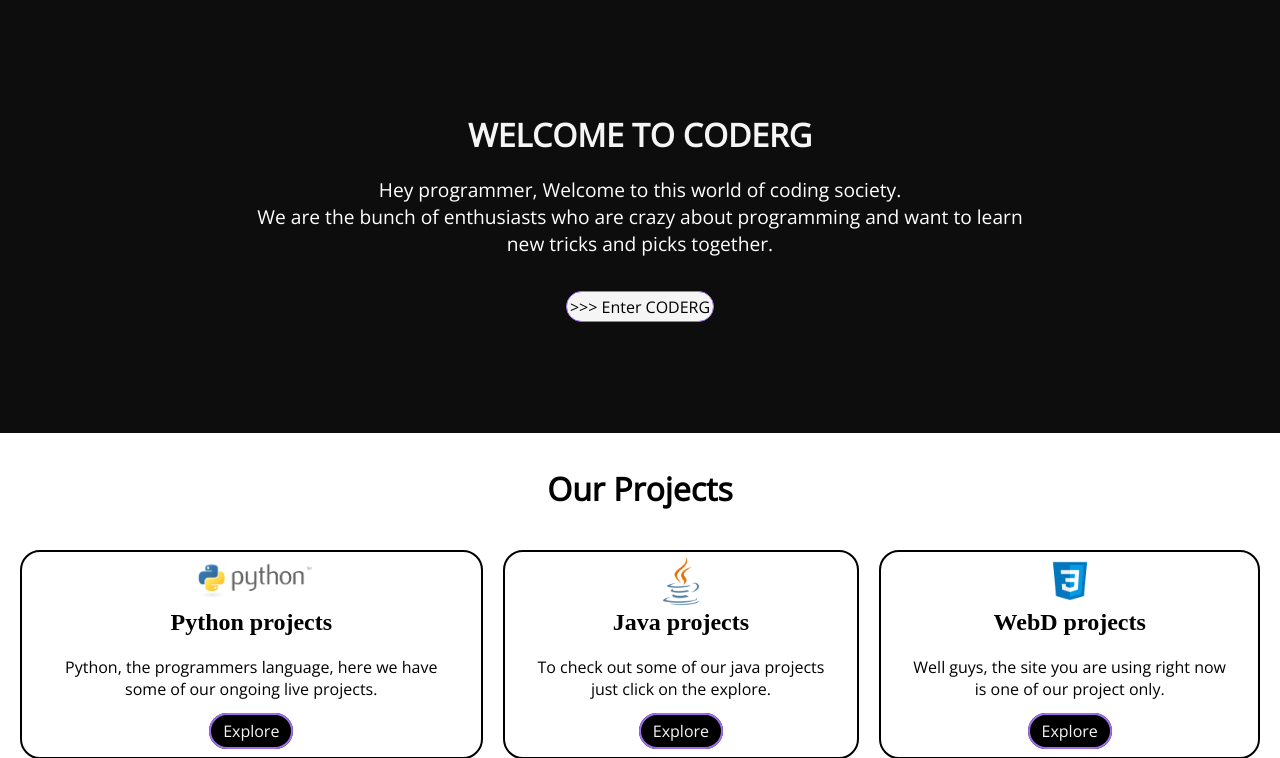
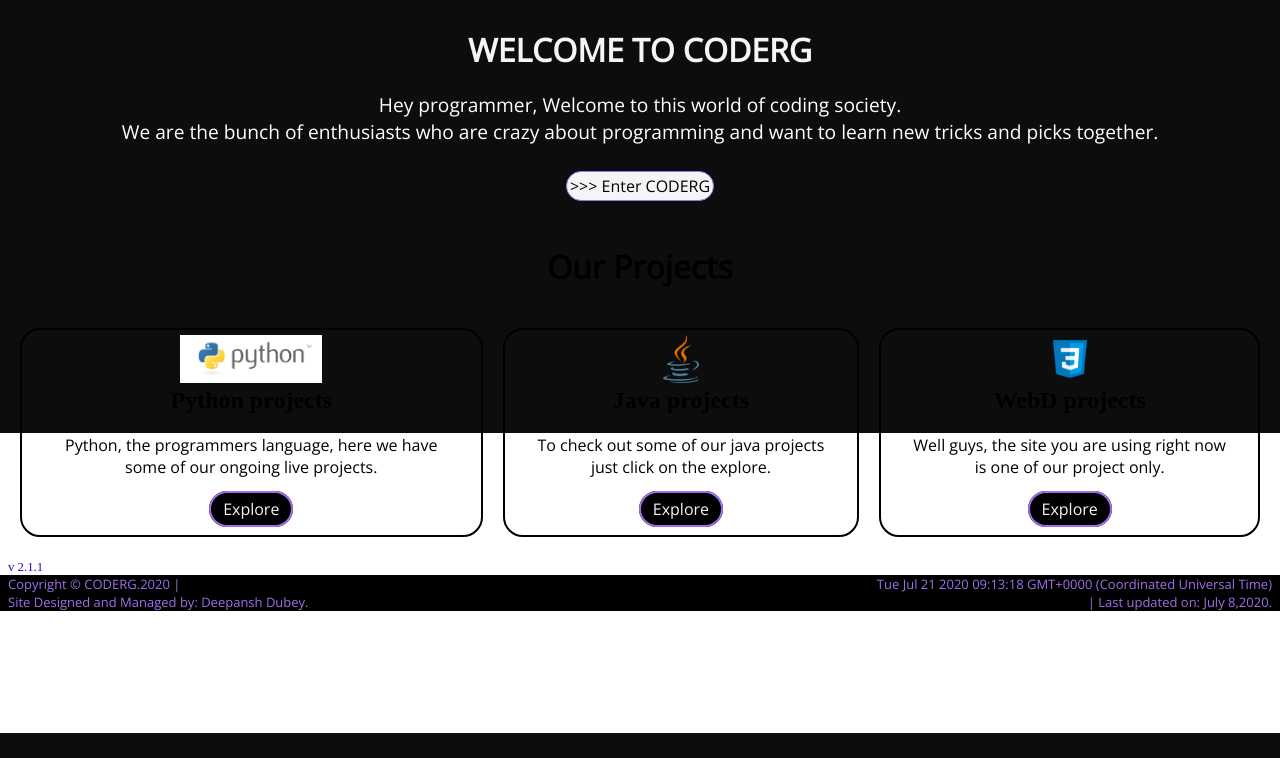
Before and after one commit to codergdevelopers/coderg, a Flask app: page / in a window 1280 px wide. Shown: the part 67-825 px from the top of the page. After the commit the page ends 800 px from the top, so only its background shows below. Run offline with Flask 2, Linux system fonts and the light colour scheme; some web fonts are replaced.

Commit message:
Coderg welcome section modified.

```diff
--- a/flask_qa/static/css/style.css
+++ b/flask_qa/static/css/style.css
@@ -102,8 +102,8 @@
 #coderg{
     display: flex;
     flex-direction: column;
-    padding: 10px 250px;
-    height: 411px;
+    padding: 8x 250px;
+    height: auto;
     justify-content: center;
     align-items: center;
 }
@@ -130,6 +130,7 @@
 
     font-weight: bolder;
     font-family:  'Open Sans', sans-serif;
+    margin-top: .5rem;
 }
 .projects-container h1{
     margin-top: 1rem;
@@ -366,7 +367,7 @@ footer{
 
 #entercod{
     text-decoration: none;
-    margin: 1rem;
+    margin: .5rem;
     padding: .2rem;
     background-color: whitesmoke;
     border-radius: 20px;
```
